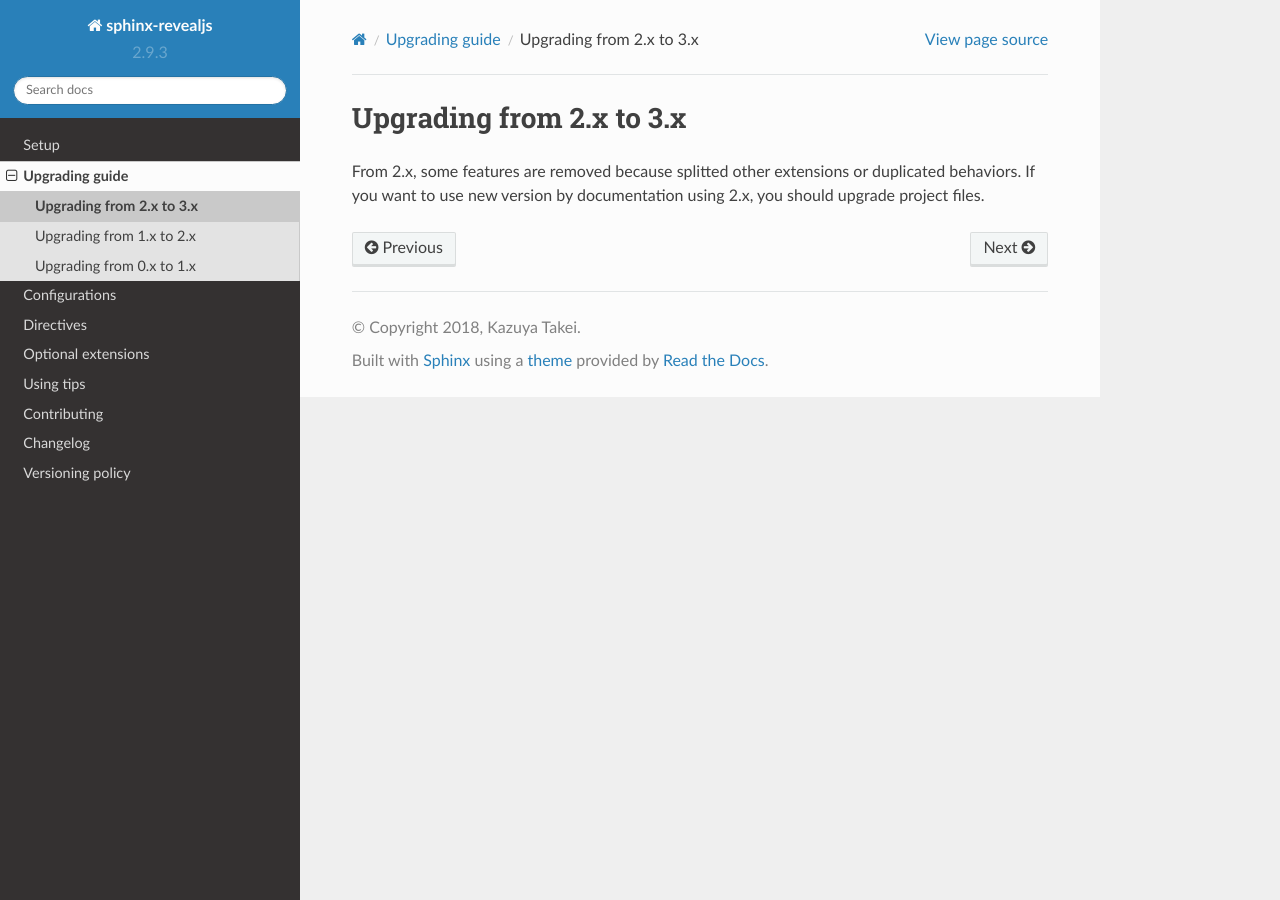
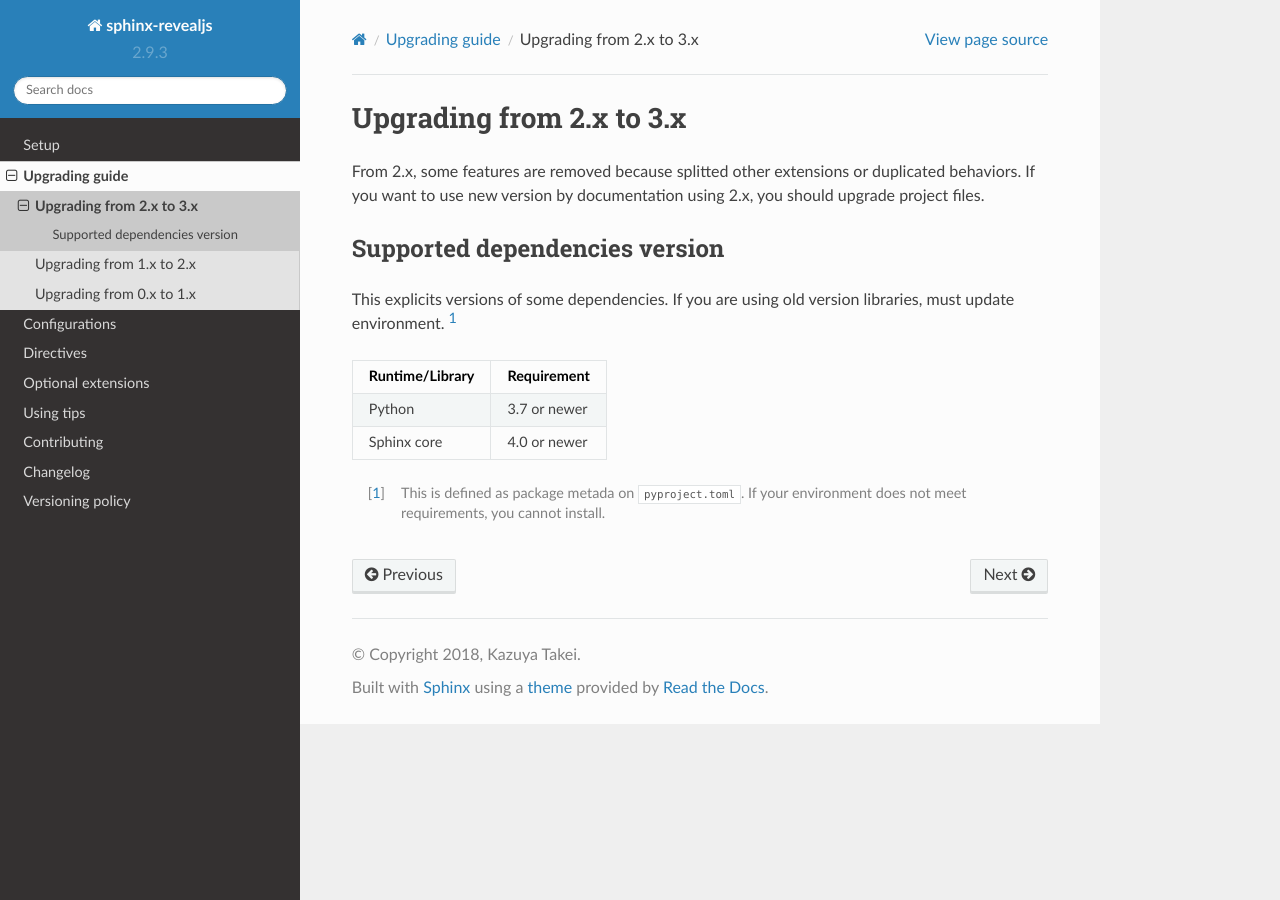
Before and after one commit to attakei/sphinx-revealjs, a Sphinx documentation site: the page built from doc/upgrade/3.x.rst, in a window 1280 px wide. Built offline with Sphinx 7.4.7 and the Read the Docs theme 2.0.0, drawn with Linux system fonts in a browser that asks for light colours; pages that are not in the unit, such as notebooks, are missing from menus.

Commit message:
doc: Append upgrade guide for 3.x
- Use atsphinx-footnotes for collect these

Refs: $128, #152

```diff
--- a/doc/conf.py
+++ b/doc/conf.py
@@ -14,6 +14,7 @@ release = __version__
 
 # -- General configuration ---------------------------------------------------
 extensions = [
+    "atsphinx.footnotes",
     "sphinx.ext.autodoc",
     "sphinx.ext.intersphinx",
     "sphinx.ext.todo",
--- a/doc/setup.rst
+++ b/doc/setup.rst
@@ -5,12 +5,12 @@ Setup
 Requirements
 ============
 
-|THIS| requires Python 3.6+ (recommended 3.7+) and Sphinx.
+|THIS| requires Python 3.7+ and Sphinx 4.0+.
 
 Current development environment
 -------------------------------
 
-* Python: ``3.10.x``
+* Python: ``3.11.x``
 * Sphinx: ``5.3.0``
 
 
--- a/doc/upgrade/3.x.rst
+++ b/doc/upgrade/3.x.rst
@@ -4,3 +4,21 @@ Upgrading from 2.x to 3.x
 
 From 2.x, some features are removed because splitted other extensions or duplicated behaviors.
 If you want to use new version by documentation using 2.x, you should upgrade project files.
+
+Supported dependencies version
+==============================
+
+This explicits versions of some dependencies.
+If you are using old version libraries,
+must update environment. [#]_
+
++-----------------+--------------+
+| Runtime/Library | Requirement  |
++=================+==============+
+| Python          | 3.7 or newer |
++-----------------+--------------+
+| Sphinx core     | 4.0 or newer |
++-----------------+--------------+
+
+.. [#] This is defined as package metada on ``pyproject.toml``.
+       If your environment does not meet requirements, you cannot install.
--- a/pyproject.toml
+++ b/pyproject.toml
@@ -56,6 +56,7 @@ doc = [
     "Sphinx ==5.*",  # For readthedocs (pass --upgrade-strategy only-if-needed)
     "sphinx-autobuild ==2021.3.14",
     "sphinx-rtd-theme >=0.5.1,<0.6",
+    "atsphinx-footnotes",
 ]
 demo = [
     "sphinx-intl >=2.0.1,<3",
```
